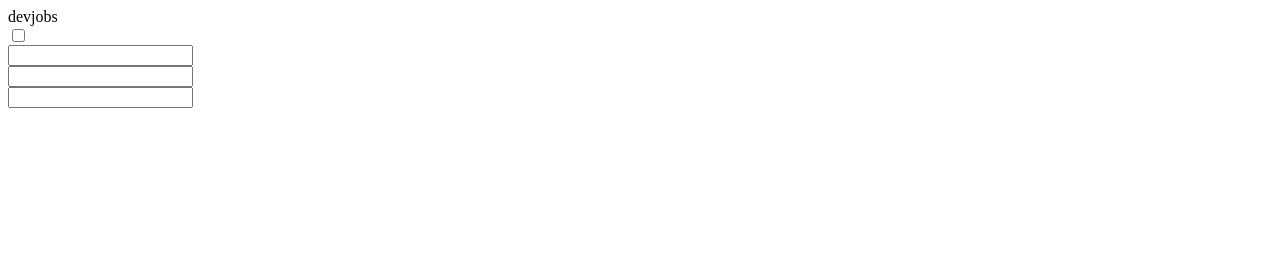
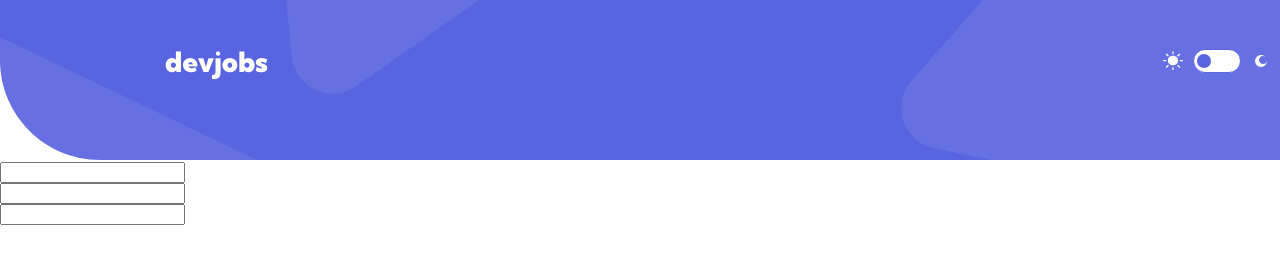
Before and after one commit to akwa51/webjobs, a plain HTML site: page index.html in a window 1280 px wide. Drawn offline with Linux system fonts and the light colour scheme.

Commit message:
modified index.html and styles.css for header caption container

```diff
--- a/index.html
+++ b/index.html
@@ -10,15 +10,13 @@
 </head>
 <body>
     <header id="header_container">
-        <div id="img_container"></div>
+        <div id="img_container" class="img_head1"></div>
         <div id="caption_container">
-            <div id="dev_caption">devjobs</div>
+            <div id="dev_caption" class="bold_font_xl bold_size_28 font-color-white">devjobs</div>
             <div id="theme_container">
-                <div id="day_img"></div>
-                <!-- <div id="switch_mode"> -->
+                <div id="day" class="img_sun"></div>
                 <input id="mode_button"type="checkbox">
-                <!-- </div> -->
-                <div id="night_img"></div>
+                <div id="night" class="img_moon"></div>
             </div>
         </div>
         <div id="search_container">
--- a/styles.css
+++ b/styles.css
@@ -1,17 +1,112 @@
+@import url('https://fonts.googleapis.com/css2?family=Kumbh+Sans:wght@300;400;500;600;700;800;900&display=swap');
+
 body{
     width: 100vw;
     height:100vh;
     overflow: hidden;
+    margin:auto;
+    border: 0;
 }
 
-div> #img_container{
-    background: url(./starter-code/assets/desktop/bg-pattern-header.svg);
-    /* background-repeat: no-repeat;
-    background-position: center center;
-    background-size: cover; */
+
+/* font sizes */
+
+.bold_size_28{
+    line-height: 34px;
+    font-size: 28px;
+}
+
+/* font family */
+.bold_font_xl{
+    font-family:'Kumbh Sans', sans-serif;
+    font-style: normal;
+    font-weight: 900;
+}
+
+/* Colors */
+
+.font-color-white{
+    color:#FFFFFF;
+}
+
+
+/* Header Caption and Theme */
+.img_head1{
+   background: url(./starter-code/assets/desktop/bg-pattern-header.svg);
+   background-repeat: no-repeat;
+   width: 100%;
+   height:162px;
+}
+
+.img_sun{
+    background: url(./starter-code/assets/desktop/icon-sun.svg);
+    background-repeat: no-repeat;
+    height: 18.6px;
+    width:20px;
+    margin-top: 2px;
+}
+
+
+.img_moon{
+    background: url(./starter-code/assets/desktop/icon-moon.svg);
+    background-repeat: no-repeat;
+    height: 20px;
+    width: 20px;
+    margin-top: 6px;
+    margin-left: 5px;
 }
 
 #theme_container{
     display: flex;
-    flex-direction: row;
+    justify-content: space-between;
+    height: 24px;
+    width: 112px;
+    align-self: center;
 }
+
+#mode_button{
+    outline: none;
+    width: 48px;
+    height: 24px;
+    position: relative;
+    appearance: none;
+    background-color: #ffffff;
+    margin:auto 8px;
+    border-radius: 12px;
+    border: 1px solid #5964E0;
+}
+
+#mode_button::before{
+    content: "";
+    position: absolute;
+    top:4px;
+    left: 3px;
+    width:14px;
+    height: 14px;
+    border-radius: 50px;
+    background-color: #5964E0;
+}
+
+#mode_button:checked{
+    background-color: #ffffff;
+}
+
+#mode_button:checked:before {
+    transform: translate(180%);
+}
+
+#dev_caption{
+    height: 32px;
+    width: 115px;
+}
+
+#caption_container{
+    display: flex;
+    justify-content: space-between;
+    position: absolute;
+    width:1110px;
+    height: 32px;
+    top:45px;
+    left: 165px;
+    align-content: center;
+}
```
